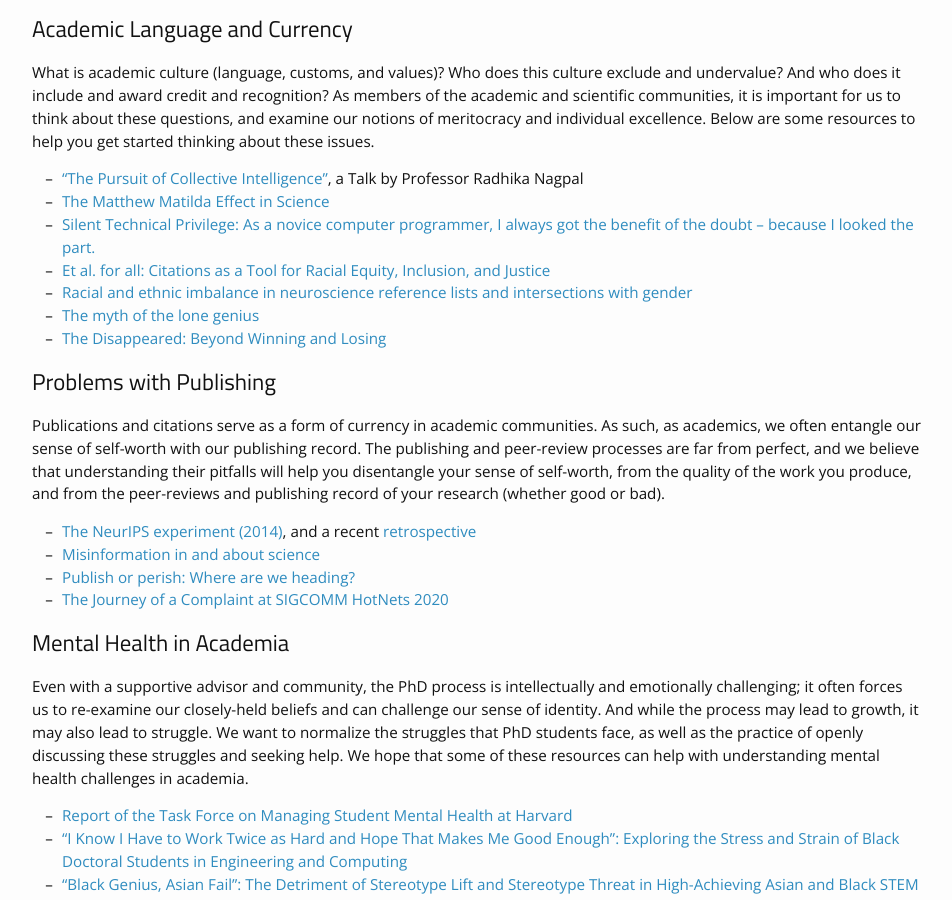
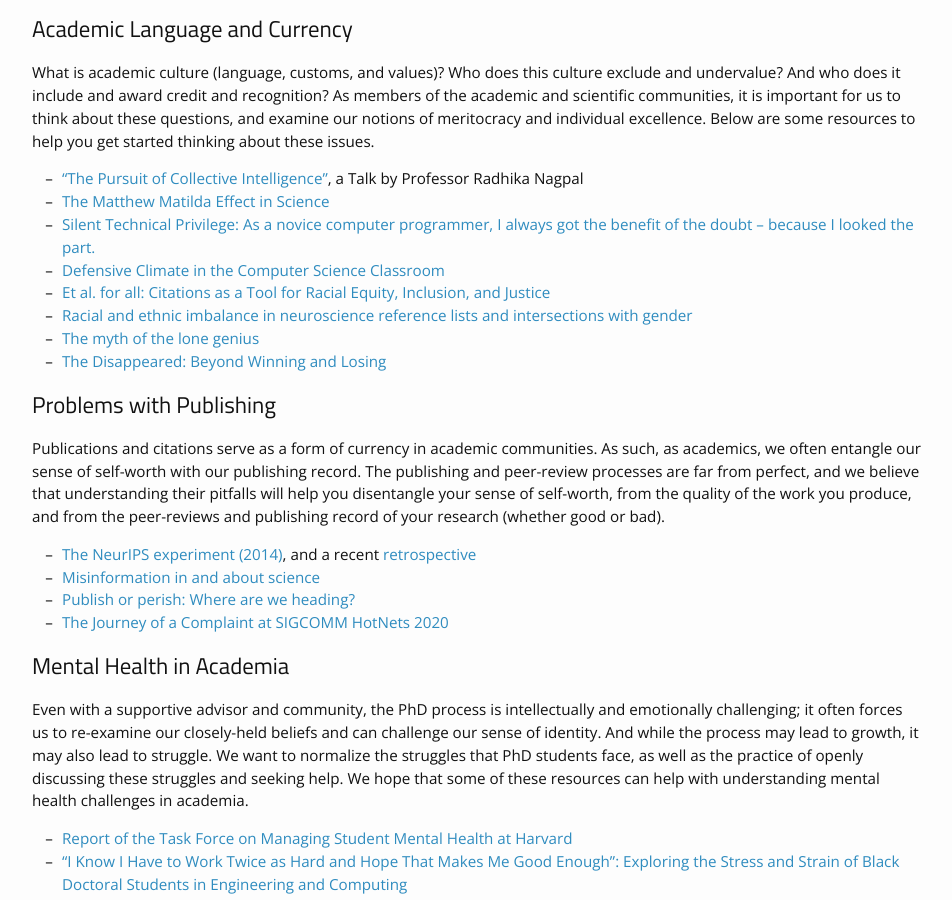
Before and after one commit to yanivyacoby/harvard-cs290, a Jekyll site: the page built from materials.md, in a window 1280 px wide and 900 px high, scrolled down 1949 px. Shown: the whole window, without its empty margins (163-1115 px from the left). Built offline with Jekyll 4.4.1, drawn with Linux system fonts in a browser that asks for light colours; nearby versions of some CDN libraries.

Commit message:
Update materials.md

```diff
--- a/materials.md
+++ b/materials.md
@@ -105,6 +105,7 @@ Below are some resources to help you get started thinking about these issues.
 * ["The Pursuit of Collective Intelligence"](https://cornell.hosted.panopto.com/Panopto/Pages/Viewer.aspx?id=01d4c974-d005-434a-8544-a8cf0179150f){:target="_blank"}{:rel="noopener noreferrer"}, a Talk by Professor Radhika Nagpal
 * [The Matthew Matilda Effect in Science](https://www-jstor-org.ezp-prod1.hul.harvard.edu/stable/285482?seq=1#metadata_info_tab_contents){:target="_blank"}{:rel="noopener noreferrer"}
 * [Silent Technical Privilege: As a novice computer programmer, I always got the benefit of the doubt -- because I looked the part.](https://slate.com/technology/2014/01/programmer-privilege-as-an-asian-male-computer-science-major-everyone-gave-me-the-benefit-of-the-doubt.html){:target="_blank"}{:rel="noopener noreferrer"}
+* [Defensive Climate in the Computer Science Classroom](https://courses.cs.washington.edu/courses/cse590e/02sp/defensive_20climate.pdf){:target="_blank"}{:rel="noopener noreferrer"}
 * [Et al. for all: Citations as a Tool for Racial Equity, Inclusion, and Justice](https://rurisi.com/citation-guide){:target="_blank"}{:rel="noopener noreferrer"}
 * [Racial and ethnic imbalance in neuroscience reference lists and intersections with gender](https://www.biorxiv.org/content/10.1101/2020.10.12.336230v1.full){:target="_blank"}{:rel="noopener noreferrer"}
 * [The myth of the lone genius](https://www.nobelprize.org/martin-chalfie-npii-canada/){:target="_blank"}{:rel="noopener noreferrer"}
```
